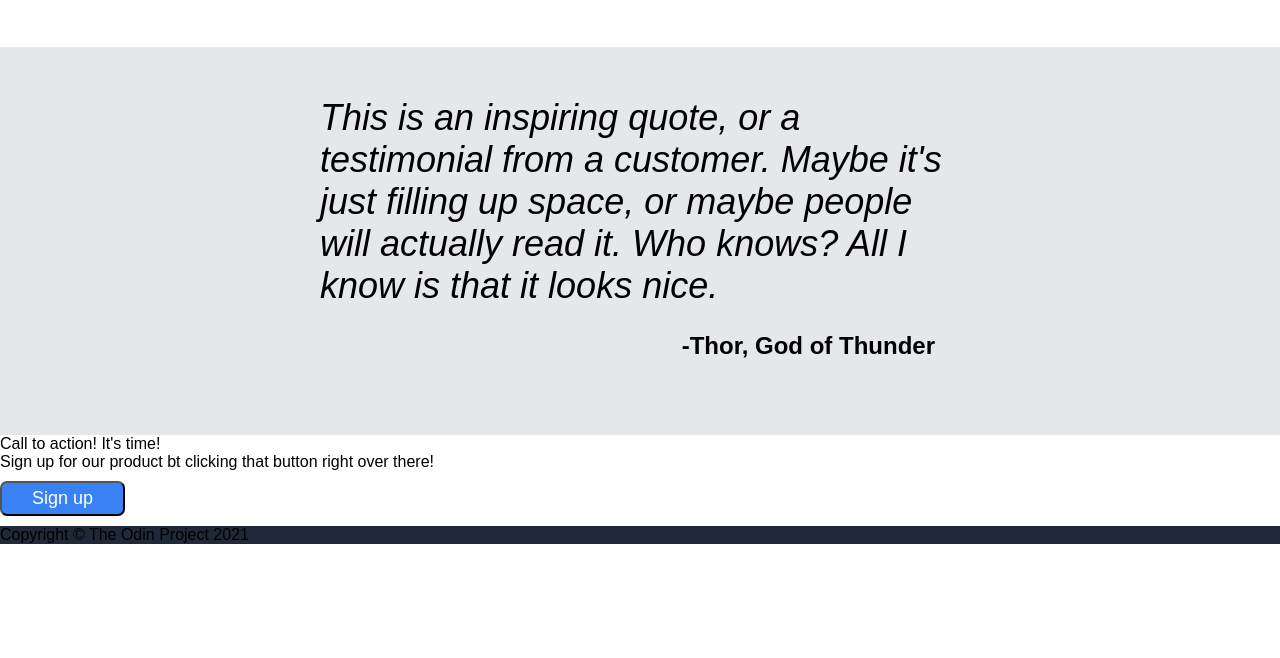
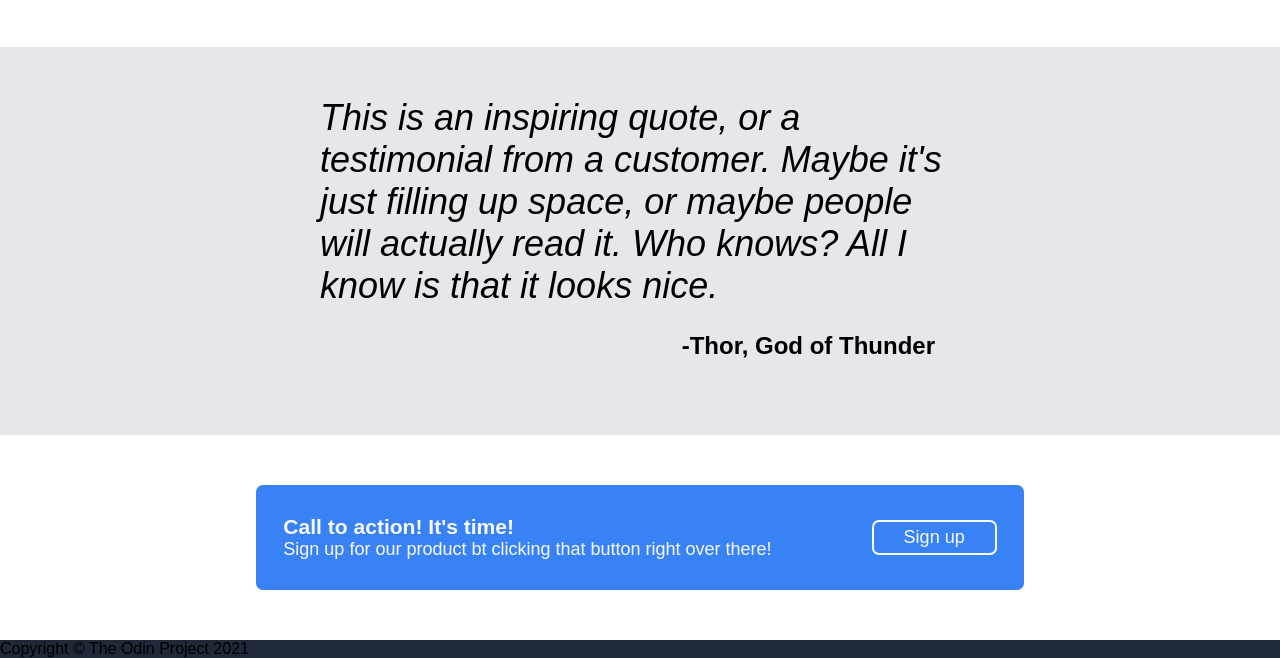
Before and after one commit to Badd01/Test-CSS, a plain HTML site: page index.html in a window 1280 px wide. Shown: the part 913-1571 px from the top of the page. Before the commit the page ends 1457 px from the top, so only its background shows below. Drawn offline with Linux system fonts and the light colour scheme.

Commit message:
Add CSS Sign Up and fix CSS button

```diff
--- a/index.html
+++ b/index.html
@@ -65,10 +65,10 @@
             <p class="quote-author">-Thor, God of Thunder</p>
         </div>
     </section>
-    <section>
-        <div>
-            <div>
-                <p>Call to action! It's time!</p>
+    <section class="sign-up">
+        <div class="sign-up-container">
+            <div class="sign-up-text">
+                <h3>Call to action! It's time!</h3>
                 <p>Sign up for our product bt clicking that button right over there!</p>
             </div>
             <div>
--- a/styles.css
+++ b/styles.css
@@ -28,12 +28,17 @@ footer {
 
 button {
   background-color: #3882f6;
-  color: white;
+  color: #f9faf8;
   font-size: 18px;
   border-radius: 7px;
   padding: 5px 30px;
   margin: 10px 0;
+  border: 2px solid #3882f6;
+}
+
+button:hover {
   cursor: pointer;
+  border: 2px solid #f9faf8;
 }
 
 .header-container,
@@ -120,3 +125,29 @@ a {
   text-align: end;
   padding: 25px;
 }
+/* sign-up */
+.sign-up {
+  width: 60%;
+  background-color: #3882f6;
+  margin: 50px auto;
+  border-radius: 7px;
+}
+.sign-up-container {
+  display: flex;
+  padding: 25px;
+  justify-content: center;
+  gap: 100px;
+  align-content: center;
+}
+.sign-up-container button {
+  border: 2px solid #f9faf8;
+}
+.sign-up-container button:hover {
+  border: 2px solid #1f2937;
+}
+
+.sign-up-text {
+  color: #f9faf8;
+  font-size: 18px;
+  align-content: center;
+}
```
